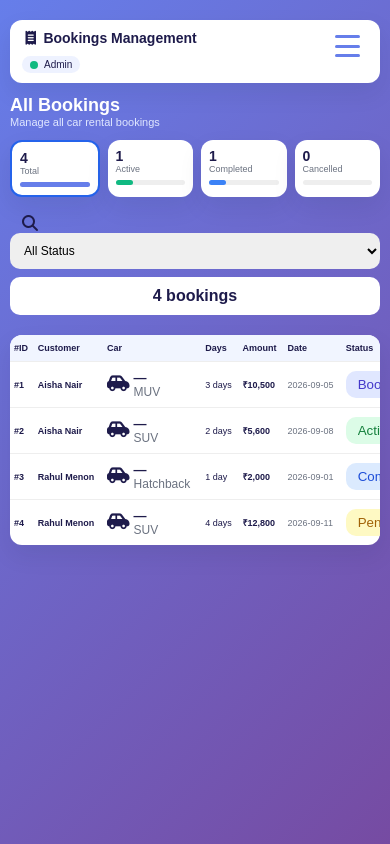
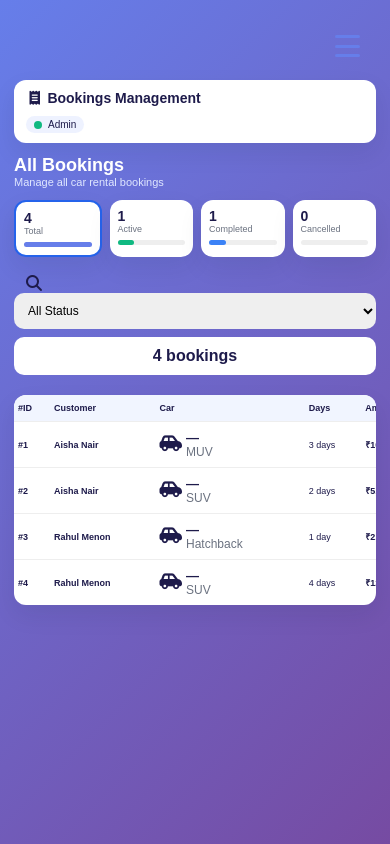
Before and after one commit to Mohamedhansath/car-rental, a React (Vite) app: page /booking in a window 390 px wide. Built offline with nearby package versions, Linux system fonts and the light colour scheme.

Commit message:
Fix Bookings page width and horizontally scrollable table

```diff
--- a/src/Bookings.css
+++ b/src/Bookings.css
@@ -1080,3 +1080,15 @@
   font-weight: 600;
   color: #1f2937;
 }
+
+/* Bookings route responsive width fix */
+.bk-root { width: 100%; max-width: 100%; min-width: 0; overflow-x: clip; }
+.bk-main { width: calc(100% - 260px); max-width: calc(100% - 260px); min-width: 0; margin-left: 260px; box-sizing: border-box; }
+.bk-table-card { width: 100%; max-width: 100%; overflow-x: auto; }
+.bk-table { min-width: 760px; }
+.bk-modal, .bk-modal-lg { width: min(650px, 100%); max-width: 100%; max-height: calc(100dvh - 32px); overflow-y: auto; }
+@media (max-width: 768px) {
+  .bk-main { width: 100%; max-width: 100%; margin-left: 0; padding: 70px 14px 18px; }
+  .bk-header, .bk-filters, .bk-frow { flex-wrap: wrap; min-width: 0; }
+  .bk-table-card { overflow-x: auto; }
+}
```
